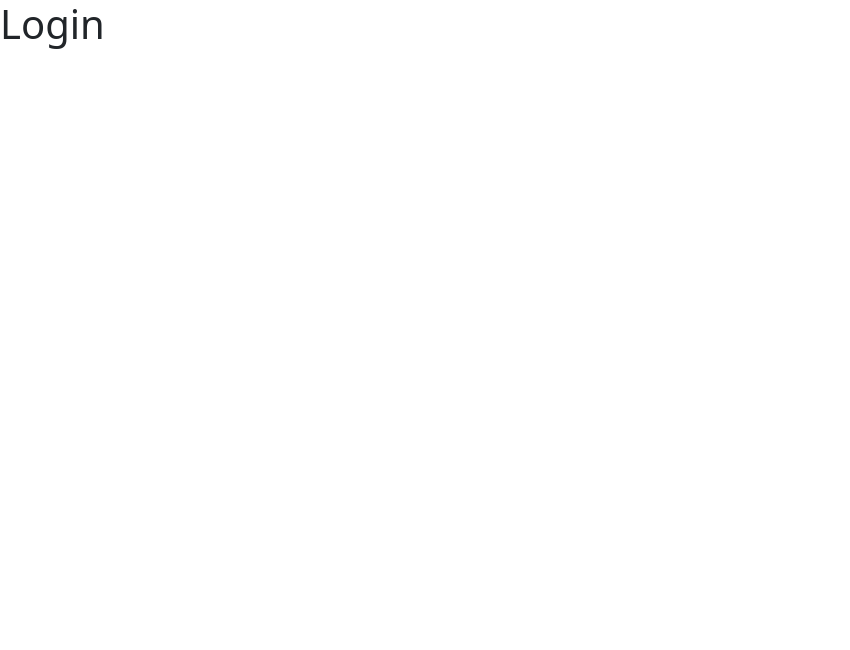
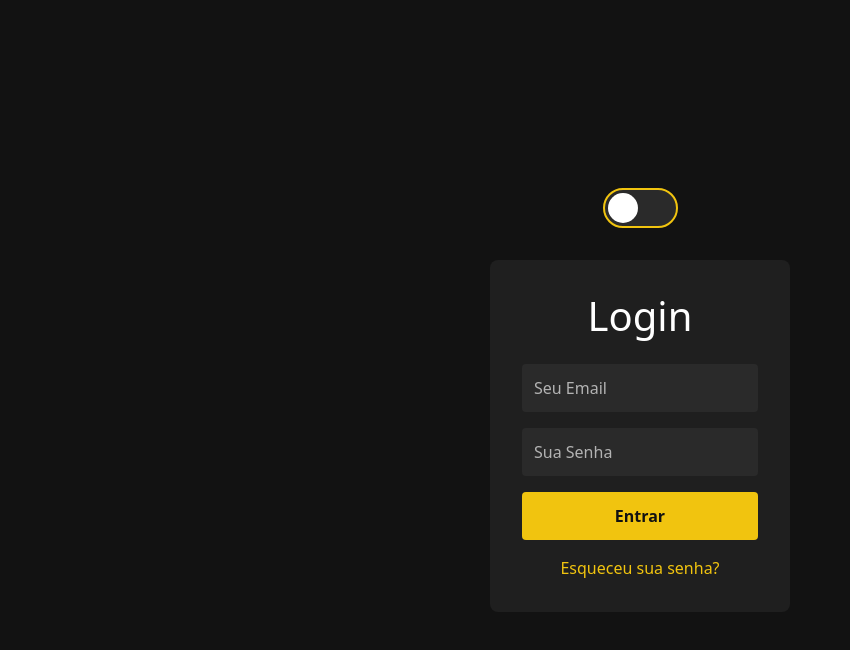
Before and after one commit to Murillo-Strina/MediaBox, a React (Vite) app in the folder frontend/: page /login in a window 1280 px wide. Shown: the top 650 px of the page, without its empty margins (0-850 px from the left). Built offline with nearby package versions, Linux system fonts and the light colour scheme.

Commit message:
feat(frontend): Criação da interface da página de login
Implementa a estrutura básica do front-end para a tela de login.

```diff
--- a/frontend/index.html
+++ b/frontend/index.html
@@ -3,8 +3,8 @@
   <head>
     <meta charset="UTF-8">
     <meta name="viewport" content="width=device-width, initial-scale=1.0">
-    <link rel="icon" href="/MediaHubLogo.png">
-    <title>MediaHub</title>
+    <link rel="icon" href="/MediaBoxLogo.png">
+    <title>MediaBox</title>
   </head>
   <body>
     <div id="root"></div>
--- a/frontend/src/pages/Login.jsx
+++ b/frontend/src/pages/Login.jsx
@@ -1,7 +1,88 @@
+import React, { useState } from 'react';
+import styles from "../styles/Login.module.css";
+
 function Login() {
+  const [isLogin, setIsLogin] = useState(true);
+
+  const handleSwitch = () => {
+    setIsLogin(!isLogin);
+  };
+
+  const handleSubmit = (e) => {
+    e.preventDefault();
+    if (!isLogin) {
+      const formData = new FormData(e.target);
+      const password = formData.get('password');
+      const confirmPassword = formData.get('confirmPassword');
+
+      if (password !== confirmPassword) {
+        alert('As senhas não coincidem!');
+        return;
+      }
+    }
+    alert(isLogin ? 'Logando...' : 'Cadastrando...');
+  };
+
   return (
-    <div>
-      <h1>Login</h1>
+    <div className={styles.container}>
+      <div className={styles.switchContainer}>
+        <input
+          type="checkbox"
+          id="switch"
+          checked={!isLogin}
+          onChange={handleSwitch}
+        />
+        <label htmlFor="switch"></label>
+      </div>
+
+      <div className={styles.card}>
+        <h1>{isLogin ? 'Login' : 'Cadastre-se'}</h1>
+        <form onSubmit={handleSubmit}>
+          {!isLogin && (
+            <input
+              type="text"
+              name="name"
+              placeholder="Seu Nome"
+              required
+              className={styles.input}
+            />
+          )}
+          <input
+            type="email"
+            name="email"
+            placeholder="Seu Email"
+            required
+            className={styles.input}
+          />
+          <input
+            type="password"
+            name="password"
+            placeholder="Sua Senha"
+            required
+            className={styles.input}
+          />
+          {!isLogin && (
+            <input
+              type="password"
+              name="confirmPassword"
+              placeholder="Confirme sua Senha"
+              required
+              className={styles.input}
+            />
+          )}
+          <button
+            type="submit"
+            className={styles.submitButton}
+          >
+            {isLogin ? 'Entrar' : 'Registrar'}
+          </button>
+        </form>
+        {isLogin && (
+          <a href="#" className={styles.forgotLink}>
+            Esqueceu sua senha?
+          </a>
+        )}
+      </div>
     </div>
   );
 }
--- a/frontend/src/styles/Login.module.css
+++ b/frontend/src/styles/Login.module.css
@@ -0,0 +1,163 @@
+:root {
+  --bg-color: #121212;
+  --card-color: #1f1f1f;
+  --accent-color: #f1c40f;
+  --text-color: #ffffff;
+
+  --switch-bg: #2a2a2a;
+  --switch-active-bg: #f1c40f;
+  --switch-knob: #ffffff;
+  --placeholder-color: #b3b3b3;
+  --input-bg: #2a2a2a;
+}
+
+.container {
+  display: flex;
+  flex-direction: column;
+  align-items: center;
+  justify-content: center;
+  height: auto;
+  min-height: 100vh;
+  background-color: var(--bg-color);
+  margin: 0;
+  position: relative;
+}
+
+/* Alterado: sem position absolute e com margin-bottom */
+.switchContainer {
+  margin-bottom: 2rem;
+  display: flex;
+  flex-direction: column;
+  align-items: center;
+  justify-content: center;
+  width: 100%;
+}
+
+input[type="checkbox"] {
+  height: 0;
+  width: 0;
+  visibility: hidden;
+}
+
+/* Exemplo usando valores fixos, mas você pode substituí-los por unidades relativas para responsividade */
+label {
+  cursor: pointer;
+  text-indent: -9999px;
+  width: 75px;
+  height: 40px;
+  background: var(--switch-bg);
+  display: block;
+  border-radius: 50px;
+  position: relative;
+  border: 2px solid var(--accent-color);
+  transition: 0.3s, transform 0.3s;
+}
+
+label:after {
+  content: '';
+  position: absolute;
+  top: 3px;
+  left: 3px;
+  width: 30px;
+  height: 30px;
+  background: var(--switch-knob);
+  border-radius: 50%;
+  transition: 0.3s;
+}
+
+input:checked + label {
+  background: var(--switch-active-bg);
+}
+
+input:checked + label:after {
+  left: calc(100% - 3px);
+  transform: translateX(-100%);
+}
+
+label:active:after {
+  width: 40px;
+}
+
+.switchText {
+  margin-top: 0.5rem;
+  color: var(--text-color);
+  font-size: 0.9rem;
+  font-weight: bold;
+}
+
+.card {
+  background-color: var(--card-color);
+  padding: 2rem;
+  border-radius: 8px;
+  width: 300px;
+  text-align: center;
+}
+
+.card h1 {
+  color: var(--text-color);
+  margin-bottom: 1.5rem;
+}
+
+.input {
+  width: 100%;
+  padding: 0.75rem;
+  margin-bottom: 1rem;
+  border-radius: 4px;
+  border: none;
+  background-color: var(--input-bg);
+  color: var(--text-color);
+}
+
+.input::placeholder {
+  color: var(--placeholder-color);
+}
+
+.submitButton {
+  width: 100%;
+  padding: 0.75rem;
+  border: none;
+  border-radius: 4px;
+  background-color: var(--accent-color);
+  color: var(--bg-color);
+  cursor: pointer;
+  font-weight: bold;
+}
+
+.submitButton:hover {
+  opacity: 0.9;
+}
+
+.forgotLink {
+  color: var(--accent-color);
+  text-decoration: none;
+  display: inline-block;
+  margin-top: 1rem;
+}
+
+.forgotLink:hover {
+  text-decoration: underline;
+}
+
+@media (max-width: 768px) {
+  .container {
+    padding: 1rem;
+  }
+
+  .card {
+    width: 90%;
+  }
+
+  label {
+    width: 60px;
+    height: 30px;
+  }
+
+  label:after {
+    width: 24px;
+    height: 24px;
+  }
+
+  .switchText {
+    font-size: 0.8rem;
+  }
+}
```
Also changed, not shown: frontend/public/MediaBoxLogo.png (renamed from frontend/public/MediaHubLogo.png).
